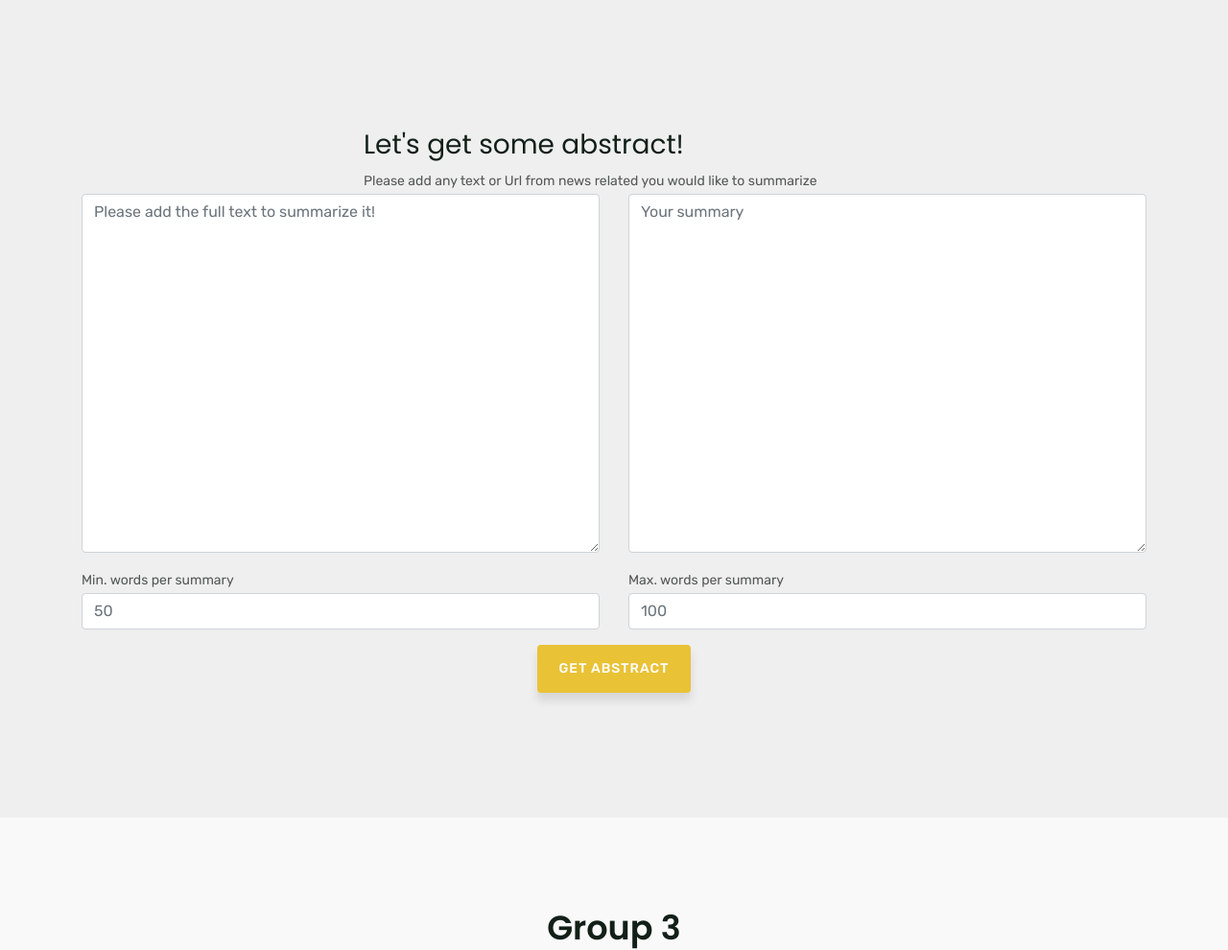
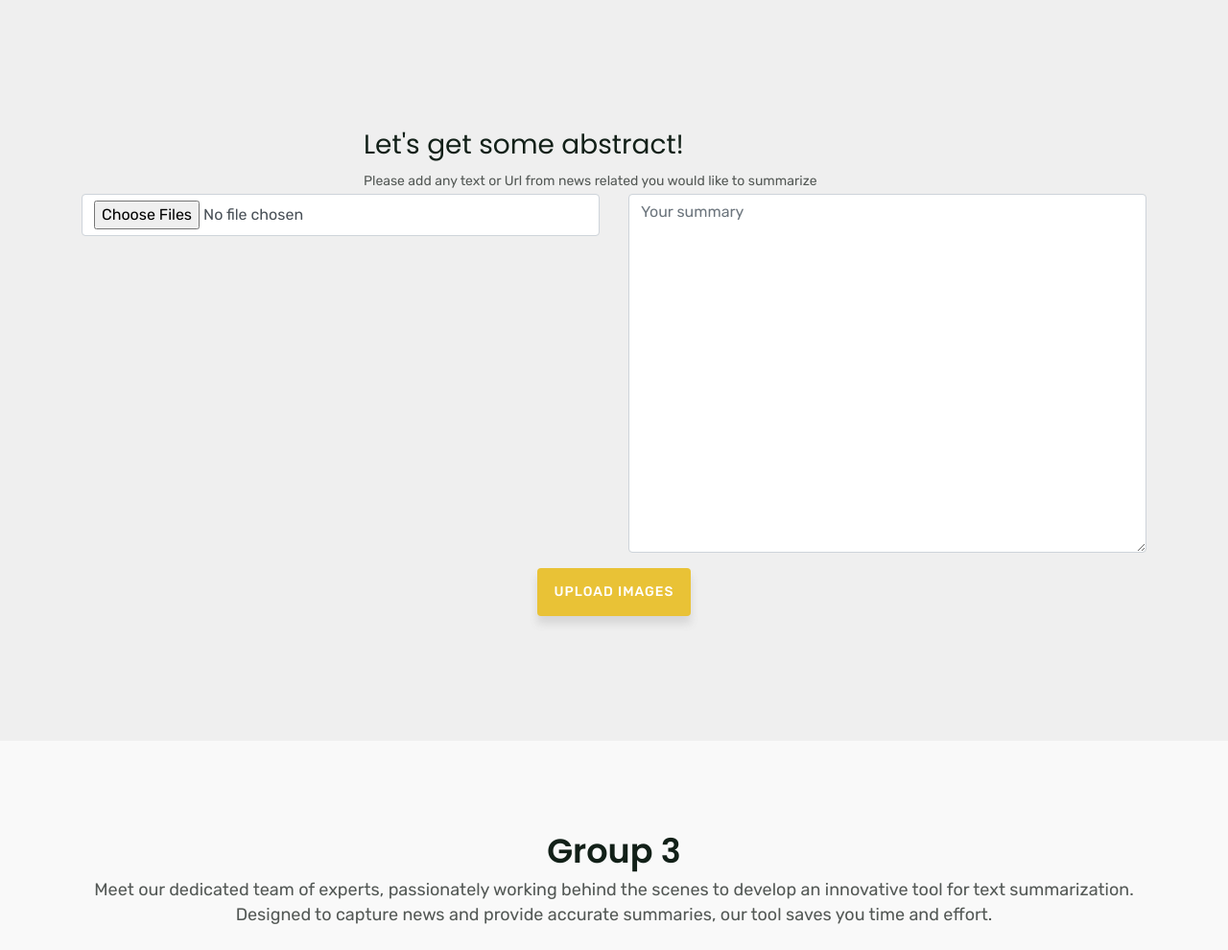
Before and after one commit to raemilcf/ImageClassifier, a Flask app: page / in a window 1280 px wide. Shown: the part 1530-2520 px from the top of the page at 96% size. Run offline with Flask 3, Linux system fonts and the light colour scheme; some libraries are stand-ins or nearby versions; some web fonts are replaced.

Commit message:
update template and load files

```diff
--- a/app.py
+++ b/app.py
@@ -6,8 +6,10 @@ import pickle
 import re
 from utils import util
 
+import os
+from werkzeug.utils import secure_filename
 
-from flask import Flask, render_template, request
+from flask import Flask, render_template, request,jsonify
 
 app = Flask(__name__)
 app.static_folder = 'static'
@@ -36,6 +38,29 @@ def getSumarization():
 
     return userText
 
+#app.config['UPLOAD_FOLDER'] = UPLOAD_FOLDER
+@app.route('/upload_images', methods=['POST'])
+def upload_images():
+    if 'images' not in request.files:
+        return jsonify({"error": "No files part in the request"}), 400
+
+    files = request.files.getlist('images')
+
+    if not os.path.exists('uploads'):
+        os.makedirs('uploads')
+
+    file_paths = []
+    for file in files:
+        if file.filename == '':
+            return jsonify({"error": "No selected file"}), 400
+
+        # Save the file
+        file_path = os.path.join('uploads', file.filename)
+        file.save(file_path)
+        file_paths.append(file_path)
+
+    return jsonify({"message": "Files successfully uploaded", "file_paths": file_paths}), 200
+
 
 if __name__ == "__main__":
     app.run(debug=True, host='0.0.0.0', port=4700)
--- /dev/null
+++ b/static/js/image-processor.js
@@ -0,0 +1,59 @@
+
+$(function() {
+    var INDEX = 0;
+    $("#uploadImageButton").click(function(e) {
+
+      ///avoid page to reload
+      e.preventDefault();
+
+      //var fileInput = $("#imageUploader-input").files;
+      const imageUploader = document.getElementById('imageUploader-input');
+      const fileInput = imageUploader.files;
+
+      if (fileInput.length === 0) {
+        alert('Please select images to upload!');
+        return;
+     }
+
+     const fileToUpload = new FormData();
+    for (let i = 0; i < fileInput.length; i++) {
+        fileToUpload.append('images', fileInput[i]);
+    }
+
+
+        uploadPdfFile(fileToUpload)
+        $("#imageUploader-input").val('');
+
+
+
+    })
+
+
+    function uploadPdfFile(fileInput){
+      // Use $.ajax with the style of $.get
+      $.ajax({
+        url: '/upload_images',  // Your Flask route
+        type: 'POST',
+        data: fileInput,
+        processData: false,
+        contentType: false
+      })
+      .done(function(data) {
+
+        console.log(data);
+
+        // Assuming 'data' contains the bot response
+        const msgText = "Images uploaded successfully, now you can ask questions about your pdf file!";//data.response; // Adjust based on your server response structure
+        console.log(msgText);
+        alert('Images uploaded successfully!');
+        //generate_message(BOT_NAME, BOT_IMG, "bot", msgText);
+      })
+      .fail(function(error) {
+        const msgText = "Failed to upload the file, try later!";//data.response; // Adjust based on your server response structure
+        //generate_message(BOT_NAME, BOT_IMG, "bot", msgText);
+        console.log('Error:', error);
+      });
+    }
+
+
+  })
--- a/templates/index.html
+++ b/templates/index.html
@@ -186,27 +186,16 @@
     <div class="container">
       <div class="row">
         <div class="col-lg-6 mb-3">
-          <textarea id="fullText" class="form-control" placeholder="Please add the full text to summarize it!" rows="15"></textarea>
+        <input type="file" id="imageUploader-input" class="form-control" accept="image/*" multiple />
         </div>
         <div class="col-lg-6 mb-3">
           <textarea  id="summaryText" class="form-control" placeholder="Your summary" rows="15"></textarea>
 
         </div>
       </div>
-      <div class="row">
-        <div class="col-lg-6 mb-3">
-          <p>Min. words per summary </p>
-          <input type="number"  id="minWords" class="form-control" placeholder="50" />
-        </div>
-        <div class="col-lg-6 mb-3">
-          <p>Max. words per summary </p>
-          <input type="number"  id="maxWords" class="form-control" placeholder="100" />
-        </div>
 
-      </div>
       <div class="row" style="justify-content: center;">
-        <button id="summaryButton" class="btn btn-common">Get Abstract</button>
-
+        <button id="uploadImageButton" class="btn btn-common">Upload images</button>
       </div>
 
     </div>
@@ -414,6 +403,7 @@
     <script src="{{ url_for('static', filename='js/contact-form-script.js') }}"></script>
     <script src="{{ url_for('static', filename='js/main.js') }}"></script>
     <script src="{{ url_for('static', filename='js/summarizer.js') }}"></script>
+    <script src="{{ url_for('static', filename='js/image-processor.js') }}"></script>
 
   </body>
 </html>
```
Also changed, not shown: 4 other files.
